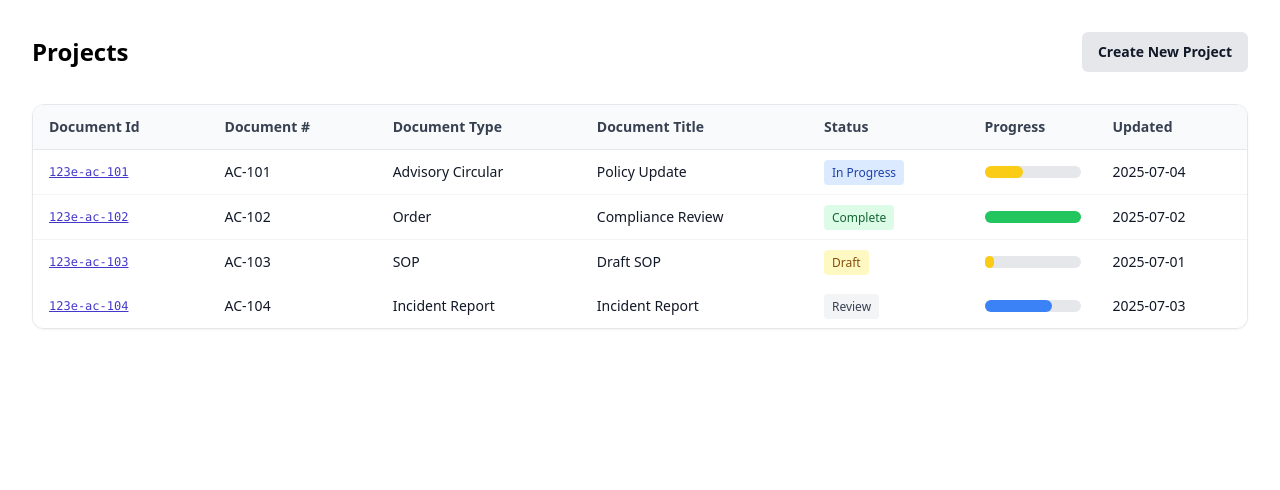
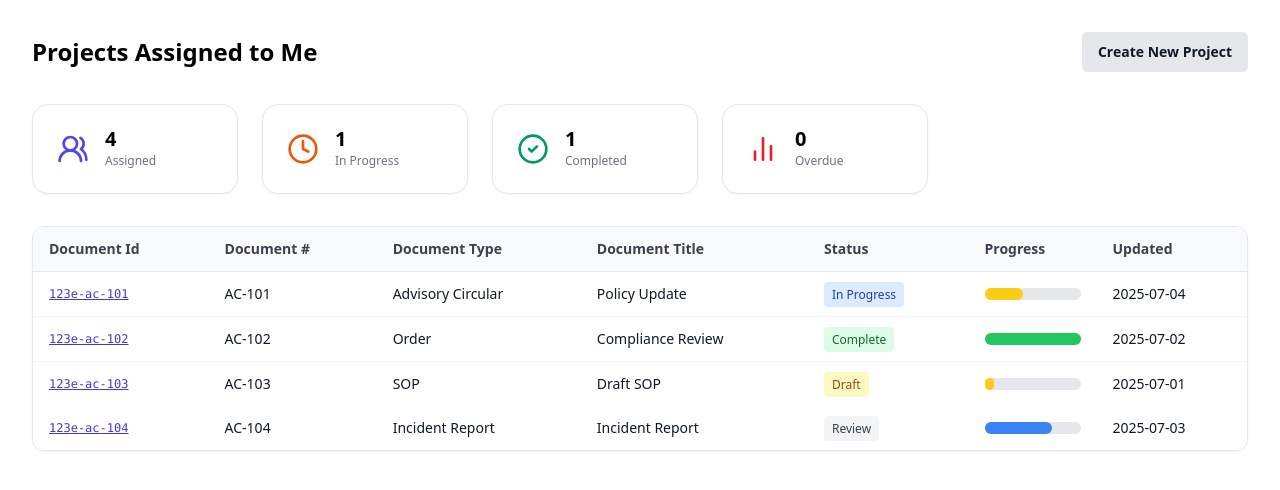
Before and after one commit to eputnam77/DocReview360, a Next.js app in the folder frontend/: page /projects in a window 1280 px wide. Shown: the top 490 px of the page. Built offline with nearby package versions, Linux system fonts and the light colour scheme; no server answers.

Commit message:
Update index.tsx

```diff
--- a/frontend/pages/projects/index.tsx
+++ b/frontend/pages/projects/index.tsx
@@ -8,21 +8,24 @@ import {
   TableHead,
   TableCell,
 } from "@/components/ui/table";
+import { Card, CardContent } from "@/components/ui/card";
 import { Button } from "@/components/ui/button";
+import { Users2, CheckCircle2, Clock, BarChart2 } from "lucide-react";
 import { cn } from "@/lib/utils";
 
-// Extended Project interface with all needed fields
+// The Project type: extend as needed
 interface Project {
-  id: string;                  // System-generated, e.g., UUID or short id
-  number: string | number;     // Document number, e.g., AC-123
-  type: string;                // Document type (Order, AC, SOP, etc.)
-  title: string;               // Document title
-  status: string;              // Status string (e.g., In Progress, Complete)
-  progress: number;            // 0-100 (percent complete)
-  updated?: string;            // Last updated date
+  id: string;
+  number: string | number;
+  type: string;
+  title: string;
+  status: string;
+  progress: number;
+  updated?: string;
+  user?: string;
 }
 
-// Example/demo data
+// Example/demo projects
 const DEMO_PROJECTS: Project[] = [
   {
     id: "123e-ac-101",
@@ -32,6 +35,7 @@ const DEMO_PROJECTS: Project[] = [
     status: "In Progress",
     progress: 40,
     updated: "2025-07-04",
+    user: "Jane Doe",
   },
   {
     id: "123e-ac-102",
@@ -41,6 +45,7 @@ const DEMO_PROJECTS: Project[] = [
     status: "Complete",
     progress: 100,
     updated: "2025-07-02",
+    user: "Jane Doe",
   },
   {
     id: "123e-ac-103",
@@ -50,6 +55,7 @@ const DEMO_PROJECTS: Project[] = [
     status: "Draft",
     progress: 10,
     updated: "2025-07-01",
+    user: "Jane Doe",
   },
   {
     id: "123e-ac-104",
@@ -59,8 +65,36 @@ const DEMO_PROJECTS: Project[] = [
     status: "Review",
     progress: 70,
     updated: "2025-07-03",
+    user: "Jane Doe",
   },
 ];
+
+// --- Simple stat cards (copied style from dashboard) ---
+function StatCard({
+  icon: Icon,
+  label,
+  value,
+  color,
+}: {
+  icon: React.ElementType;
+  label: string;
+  value: number;
+  color?: string;
+}) {
+  return (
+    <Card>
+      <CardContent className="flex items-center gap-4 p-6">
+        <Icon className={`w-8 h-8 ${color || "text-indigo-600"}`} />
+        <div>
+          <p className="text-xl font-bold leading-none">{value}</p>
+          <p className="text-xs text-gray-500 dark:text-gray-400 mt-1">
+            {label}
+          </p>
+        </div>
+      </CardContent>
+    </Card>
+  );
+}
 
 function ProgressBar({ value }: { value: number }) {
   const pct = Math.max(0, Math.min(100, value || 0));
@@ -89,12 +123,35 @@ export default function ProjectList() {
   const [projects, setProjects] = useState<Project[]>([]);
   const [sortKey, setSortKey] = useState<keyof Project>("number");
 
+  // Demo: replace "Jane Doe" with the current user's real name (from session, etc.)
+  const currentUser = "Jane Doe";
+
   useEffect(() => {
     fetch("/api/projects")
       .then((r) => r.json())
-      .then((data: Project[]) => setProjects(data.length > 0 ? data : DEMO_PROJECTS))
-      .catch(() => setProjects(DEMO_PROJECTS));
+      .then((data: Project[]) =>
+        setProjects(
+          (data.length > 0 ? data : DEMO_PROJECTS).filter(
+            (p) => !p.user || p.user === currentUser
+          )
+        )
+      )
+      .catch(() =>
+        setProjects(DEMO_PROJECTS.filter((p) => p.user === currentUser))
+      );
   }, []);
+
+  // Calculate simple stats for this user
+  const statAssigned = projects.length;
+  const statInProgress = projects.filter(
+    (p) => p.status.toLowerCase() === "in progress"
+  ).length;
+  const statCompleted = projects.filter(
+    (p) => p.status.toLowerCase() === "complete"
+  ).length;
+  const statOverdue = projects.filter(
+    (p) => p.status.toLowerCase() === "overdue"
+  ).length;
 
   const sorted = [...projects].sort((a, b) => {
     const av = (a as any)[sortKey] ?? "";
@@ -107,30 +164,98 @@ export default function ProjectList() {
     <div className="p-8 space-y-8">
       {/* Header */}
       <div className="flex justify-between items-center">
-        <h1 className="text-2xl font-bold flex items-center gap-2">Projects</h1>
+        <h1 className="text-2xl font-bold flex items-center gap-2">
+          Projects Assigned to Me
+        </h1>
         <Button asChild>
           <Link href="/projects/new">Create New Project</Link>
         </Button>
+      </div>
+
+      {/* KPI Stat Row */}
+      <div className="grid gap-6 sm:grid-cols-2 md:grid-cols-4 max-w-4xl">
+        <StatCard
+          icon={Users2}
+          label="Assigned"
+          value={statAssigned}
+          color="text-indigo-600"
+        />
+        <StatCard
+          icon={Clock}
+          label="In Progress"
+          value={statInProgress}
+          color="text-orange-600"
+        />
+        <StatCard
+          icon={CheckCircle2}
+          label="Completed"
+          value={statCompleted}
+          color="text-emerald-600"
+        />
+        <StatCard
+          icon={BarChart2}
+          label="Overdue"
+          value={statOverdue}
+          color="text-red-600"
+        />
       </div>
 
       {/* Project Table */}
       <Table className="min-w-full text-sm rounded-lg overflow-hidden bg-white">
         <TableHeader>
           <TableRow>
-            <TableHead onClick={() => setSortKey("id")} className="cursor-pointer">Document Id</TableHead>
-            <TableHead onClick={() => setSortKey("number")} className="cursor-pointer">Document #</TableHead>
-            <TableHead onClick={() => setSortKey("type")} className="cursor-pointer">Document Type</TableHead>
-            <TableHead onClick={() => setSortKey("title")} className="cursor-pointer">Document Title</TableHead>
-            <TableHead onClick={() => setSortKey("status")} className="cursor-pointer">Status</TableHead>
+            <TableHead
+              onClick={() => setSortKey("id")}
+              className="cursor-pointer"
+            >
+              Document Id
+            </TableHead>
+            <TableHead
+              onClick={() => setSortKey("number")}
+              className="cursor-pointer"
+            >
+              Document #
+            </TableHead>
+            <TableHead
+              onClick={() => setSortKey("type")}
+              className="cursor-pointer"
+            >
+              Document Type
+            </TableHead>
+            <TableHead
+              onClick={() => setSortKey("title")}
+              className="cursor-pointer"
+            >
+              Document Title
+            </TableHead>
+            <TableHead
+              onClick={() => setSortKey("status")}
+              className="cursor-pointer"
+            >
+              Status
+            </TableHead>
             <TableHead>Progress</TableHead>
-            <TableHead onClick={() => setSortKey("updated")} className="cursor-pointer">Updated</TableHead>
+            <TableHead
+              onClick={() => setSortKey("updated")}
+              className="cursor-pointer"
+            >
+              Updated
+            </TableHead>
           </TableRow>
         </TableHeader>
         <TableBody>
           {sorted.map((p) => (
-            <TableRow key={p.id} className="border-t last:border-none hover:bg-gray-50">
+            <TableRow
+              key={p.id}
+              className="border-t last:border-none hover:bg-gray-50"
+            >
               <TableCell className="font-mono text-xs">
-                <Link className="underline text-indigo-700" href={`/projects/${p.id}`}>{p.id}</Link>
+                <Link
+                  className="underline text-indigo-700"
+                  href={`/projects/${p.id}`}
+                >
+                  {p.id}
+                </Link>
               </TableCell>
               <TableCell>{p.number}</TableCell>
               <TableCell>{p.type}</TableCell>
@@ -145,6 +270,8 @@ export default function ProjectList() {
                       ? "bg-blue-100 text-blue-800"
                       : p.status === "Draft"
                       ? "bg-yellow-100 text-yellow-800"
+                      : p.status === "Overdue"
+                      ? "bg-red-100 text-red-800"
                       : "bg-gray-100 text-gray-700"
                   )}
                 >
```
